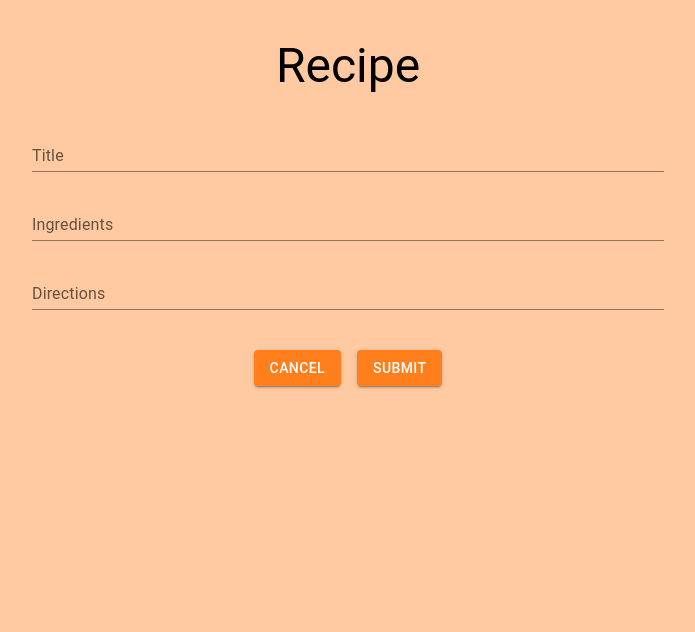
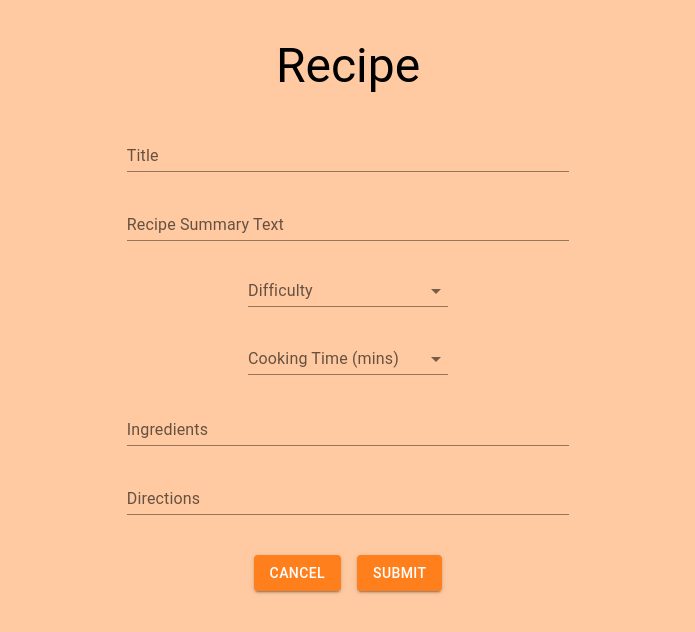
Before and after one commit to MayKhine/recipes-react-app, a React (Create React App) app: page /addRecipe in a window 1280 px wide. Shown: the top 632 px of the page, without its empty margins (292-987 px from the left). Built offline with nearby package versions, Linux system fonts and the light colour scheme.

Commit message:
work on recipe home page and form page to add difficulty and cooking time

```diff
--- a/src/App.js
+++ b/src/App.js
@@ -2,7 +2,6 @@ import "./App.css";
 import React, { useEffect } from "react";
 import RecipePage from "./pages/RecipePage";
 import { HomePage } from "./pages/HomePage";
-import { AddRecipePage } from "./pages/AddRecipePage";
 import {
   BrowserRouter as Router,
   Routes,
@@ -21,7 +20,7 @@ function App() {
           <Route path="/" element={<Navigate to={"/recipes"} />} />
           <Route exact path={"/recipes"} element={<HomePage />} />
           <Route exact path={"/addRecipe"} element={<RecipeForm />} />
-          <Route exact path="/recipes/:recipeName" element={<RecipePage />} />
+          <Route exact path="/recipes/:recipeId" element={<RecipePage />} />
         </Routes>
       </Router>
     </div>
--- a/src/components/RecipeItem.js
+++ b/src/components/RecipeItem.js
@@ -5,7 +5,7 @@ import CardContent from "@mui/material/CardContent";
 import CardMedia from "@mui/material/CardMedia";
 import Button from "@mui/material/Button";
 import Typography from "@mui/material/Typography";
-import RecipePage from "../pages/RecipePage";
+import Box from "@mui/material/Box";
 // import { deleteLocalStorage } from "../hooks/useLocalStorageJSONObject";
 
 import {
@@ -24,28 +24,54 @@ const RecipeItem = (props) => {
     //retrive local data then delete data depending on the id
     props.onDeleteRecipe();
   };
-
+  console.log(props);
   return (
     <Card
       sx={{
-        display: "flex",
-        height: "30vh",
-        width: "30vh",
+        // display: "flex",
+        height: "40vh",
+        width: "40vh",
       }}
     >
       <CardContent sx={{ flex: 1 }}>
-        <Link to={"/recipes/" + props.recipe.name}>
+        <CardMedia
+          component="img"
+          height="140"
+          image="https://static.nationalgeographic.co.uk/files/styles/image_3200/public/tryitnow_GettyImages-1127515284_HR.jpg?w=1600&h=900"
+          alt="Food Image"
+        />
+        <Link
+          style={{ textDecoration: "none" }}
+          to={"/recipes/" + props.recipe.id}
+        >
           <Typography gutterBottom variant="h5" component="div">
             {props.recipe.name}
           </Typography>
         </Link>
         <Typography variant="body2" color="text.secondary">
-          {props.recipe.directions}
+          {props.recipe.subText}
         </Typography>
-        <Typography variant="body2" color="text.secondary">
+        {/* <Typography variant="body2" color="text.secondary">
           {props.recipe.ingredients}
-        </Typography>
-        <Button
+        </Typography> */}
+
+        <Box
+          sx={{
+            display: "flex",
+            justifyContent: "space-between",
+            marginTop: "10px",
+          }}
+        >
+          <Typography variant="button" display="block" gutterBottom>
+            {props.recipe.difficulty}{" "}
+          </Typography>
+
+          <Typography variant="button" display="block" gutterBottom>
+            {props.recipe.cookingTime} mins
+          </Typography>
+        </Box>
+
+        {/* <Button
           variant="contained"
           type="delete"
           onClick={deleteRecipeHandler}
@@ -57,7 +83,7 @@ const RecipeItem = (props) => {
           }}
         >
           Delete
-        </Button>
+        </Button> */}
       </CardContent>
     </Card>
   );
--- a/src/pages/AddRecipePage.js
+++ /dev/null
@@ -1,11 +0,0 @@
-import AddRecipe from "../components/AddRecipe";
-import React from "react";
-import RecipeItem from "../components/RecipeItem";
-import Typography from "@mui/material/Typography";
-import Grid from "@mui/material/Grid";
-import Box from "@mui/material/Box";
-import { useLocalStorageJSONObject } from "../hooks/useLocalStorageJSONObject";
-
-export const AddRecipePage = () => {
-  return <>Hi here</>;
-};
--- a/src/pages/RecipeFormPage.js
+++ b/src/pages/RecipeFormPage.js
@@ -5,13 +5,32 @@ import Typography from "@mui/material/Typography";
 import Stack from "@mui/material/Stack";
 import { useNavigate } from "react-router-dom";
 import { useRecipeList } from "../hooks/useRecipeList";
+import Select, { SelectChangeEvent } from "@mui/material/Select";
+import { MenuItem } from "@mui/material";
+import InputLabel from "@mui/material/InputLabel";
+import FormControl from "@mui/material/FormControl";
+import Box from "@mui/material/Box";
 
 const RecipeForm = () => {
   const [enteredRecipeName, setEnteredRecipeName] = useState("");
+  const [enteredSubText, setEnteredSubText] = useState("");
+  const [enteredDifficulty, setEnteredDifficulty] = useState("");
+  const [enteredCookingTime, setEnteredCookingTime] = useState("");
   const [enteredIngredients, setEnteredIngredients] = useState("");
   const [enteredDirections, setEnteredDirections] = useState("");
   const navigate = useNavigate();
   const { addRecipeItem } = useRecipeList();
+
+  const recipeDifficultiesArr = [
+    "super easy",
+    "easy",
+    "Umhh..",
+    "a bit difficult",
+    "difficult",
+    "This is a struggle",
+  ];
+
+  const cookingTimeArr = [15, 30, 45, 60, 75, 90, 105, 120, 180, 240, 999];
 
   const submitHandler = (event) => {
     event.preventDefault();
@@ -19,11 +38,17 @@ const RecipeForm = () => {
     const newRecipe = {
       id: Math.random().toString(),
       name: enteredRecipeName,
+      subText: enteredSubText,
+      difficulty: enteredDifficulty,
+      cookingTime: enteredCookingTime,
       ingredients: enteredIngredients,
       directions: enteredDirections,
     };
 
     setEnteredRecipeName("");
+    setEnteredSubText("");
+    setEnteredDifficulty("");
+    setEnteredCookingTime("");
     setEnteredIngredients("");
     setEnteredDirections("");
 
@@ -40,6 +65,18 @@ const RecipeForm = () => {
     setEnteredRecipeName(event.target.value);
   };
 
+  const subTextChangeHandler = (event) => {
+    setEnteredSubText(event.target.value);
+  };
+
+  const difficultyHandler = (event) => {
+    setEnteredDifficulty(event.target.value);
+  };
+
+  const cookingTimeHandler = (event) => {
+    setEnteredCookingTime(event.target.value);
+  };
+
   const ingredientsChangeHandler = (event) => {
     setEnteredIngredients(event.target.value);
   };
@@ -54,7 +91,15 @@ const RecipeForm = () => {
         <Typography sx={{ marginTop: "3%" }} variant="h3" gutterBottom>
           Recipe
         </Typography>
-        <Stack sx={{ alignItems: "center" }}>
+        <Box
+          sx={{
+            display: "flex",
+            flexDirection: "column",
+            alignItems: "center",
+          }}
+        >
+          <Stack sx={{ alignItems: "center", width: "70%" }}>
+            {/* <Stack> */}
             <TextField
               id="standard-basic"
               label="Title"
@@ -65,6 +110,51 @@ const RecipeForm = () => {
               onChange={recipeNameChangeHandler}
               value={enteredRecipeName}
             ></TextField>
+
+            <TextField
+              id="standard-basic"
+              label="Recipe Summary Text"
+              variant="standard"
+              size="small"
+              margin="normal"
+              sx={{ width: "50%" }}
+              onChange={subTextChangeHandler}
+              value={enteredSubText}
+            ></TextField>
+
+            <FormControl variant="standard" sx={{ margin: "10px", width: 200 }}>
+              <InputLabel id="difficulty">Difficulty</InputLabel>
+              <Select
+                labelId="difficulty"
+                id="difficulty"
+                value={enteredDifficulty}
+                label="difficulty"
+                onChange={difficultyHandler}
+              >
+                {recipeDifficultiesArr.map((difficultyLevel) => (
+                  <MenuItem key={difficultyLevel} value={difficultyLevel}>
+                    {difficultyLevel}
+                  </MenuItem>
+                ))}
+              </Select>
+            </FormControl>
+
+            <FormControl variant="standard" sx={{ margin: "10px", width: 200 }}>
+              <InputLabel id="cookingTime">Cooking Time (mins)</InputLabel>
+              <Select
+                labelId="cookingTime"
+                id="cookingTime"
+                value={enteredCookingTime}
+                label="cookingTime"
+                onChange={cookingTimeHandler}
+              >
+                {cookingTimeArr.map((cookingTime) => (
+                  <MenuItem key={cookingTime} value={cookingTime}>
+                    {cookingTime}
+                  </MenuItem>
+                ))}
+              </Select>
+            </FormControl>
 
             <TextField
               id="standard-basic"
@@ -122,6 +212,7 @@ const RecipeForm = () => {
               Submit
             </Button>
           </Stack>
+        </Box>
       </form>
     </>
   );
--- a/src/pages/RecipePage.js
+++ b/src/pages/RecipePage.js
@@ -2,23 +2,19 @@ import React, { useEffect } from "react";
 import { useParams } from "react-router-dom";
 import { useRecipeList } from "../hooks/useRecipeList";
 import Typography from "@mui/material/Typography";
-import Grid from "@mui/material/Grid";
+
 const RecipePage = (props) => {
-  const { recipeName } = useParams();
-  const myRecipe = useRecipeDetail(recipeName);
+  const { recipeId } = useParams();
+  const myRecipe = useRecipeDetail(recipeId);
 
-  useEffect(() => {
-    console.log("myRecipe is", myRecipe);
-  }, [myRecipe]);
+  useEffect(() => {}, [myRecipe]);
 
   return (
     <>
-      {/* {JSON.stringify(myRecipe, null, 4)} */}
-
       {myRecipe ? (
         <>
           <Typography variant="h4" component="h4">
-            {recipeName}
+            {myRecipe.name}
           </Typography>
           <Typography variant="subtitle1">
             Ingredients: {myRecipe.ingredients}
@@ -26,15 +22,6 @@ const RecipePage = (props) => {
           <Typography variant="subtitle1">
             Directions: {myRecipe.directions}
           </Typography>
-
-          <Grid container spacing={2}>
-            <Grid item>
-              <Item>xs=8</Item>
-            </Grid>
-            <Grid item>
-              <Item>xs=4</Item>
-            </Grid>
-          </Grid>
         </>
       ) : (
         <div>loading...</div>
@@ -46,7 +33,7 @@ const RecipePage = (props) => {
 export default RecipePage;
 
 // useRecipeList => returns recipe list
-const useRecipeDetail = (name) => {
+const useRecipeDetail = (id) => {
   const { recipeList } = useRecipeList();
-  return recipeList.find((recipe) => recipe.name === name);
+  return recipeList.find((recipe) => recipe.id === id);
 };
```
Lines whose indentation alone changed are shown as unchanged.
